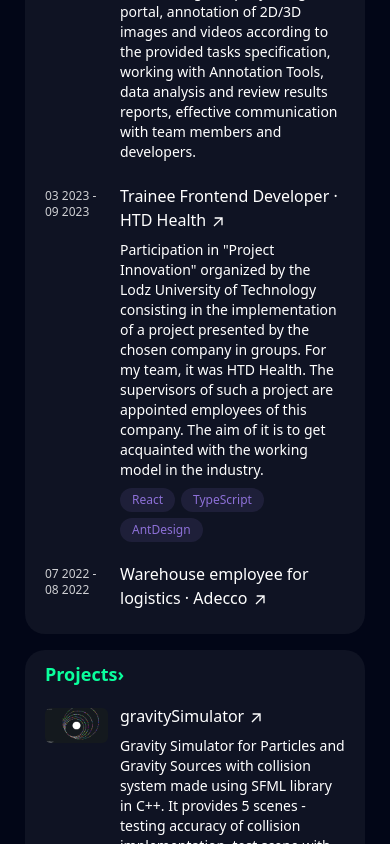
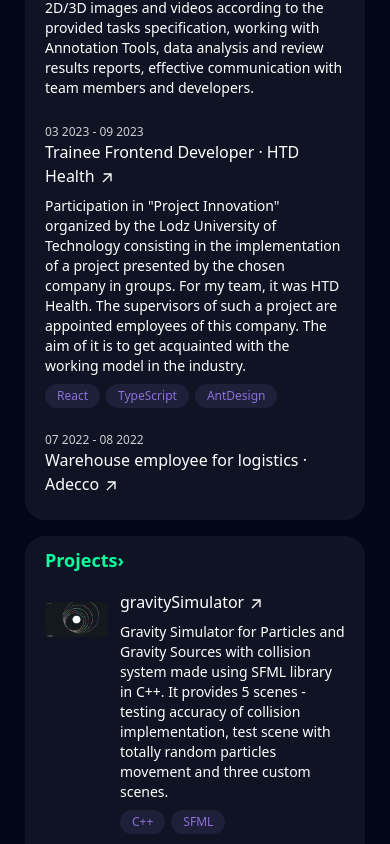
Before and after one commit to jaqubm/PortfolioV2, a React (Vite) app: page / in a window 390 px wide. Shown: the part 1100-1944 px from the top of the page. Built offline with nearby package versions, Linux system fonts and the light colour scheme.

Commit message:
Updted displaying dates in mobile + img updates

```diff
--- a/src/components/ui/DetailInfo.tsx
+++ b/src/components/ui/DetailInfo.tsx
@@ -13,7 +13,7 @@
 
 const DetailInfo = ({ date, link, title, company, subtitle, isLink, children, skills } : DetailInfoProps) => (
   <>
-    <div className="flex justify-between">
+    <div className="flex lg:flex-row flex-col justify-between">
 
       <p className="lg:basis-1/4 basis-1/5 text-xs text-text-80 pt-1 cursor-default">
         { date }
--- a/src/components/ui/ProjectInfo.tsx
+++ b/src/components/ui/ProjectInfo.tsx
@@ -12,8 +12,8 @@
   <>
     <div className="flex">
 
-      <div className="basis-1/4 pt-1 cursor-default">
-        <img src={ image } className="w-10/12 rounded-md" alt={ title } />
+      <div className="basis-1/4 pt-1 cursor-default max-w-[240px] mt-2">
+        <img src={ image } width={ 100 } loading="lazy" className="w-10/12 rounded-md" alt={ title } />
       </div>
 
       <div className="basis-3/4">
```
